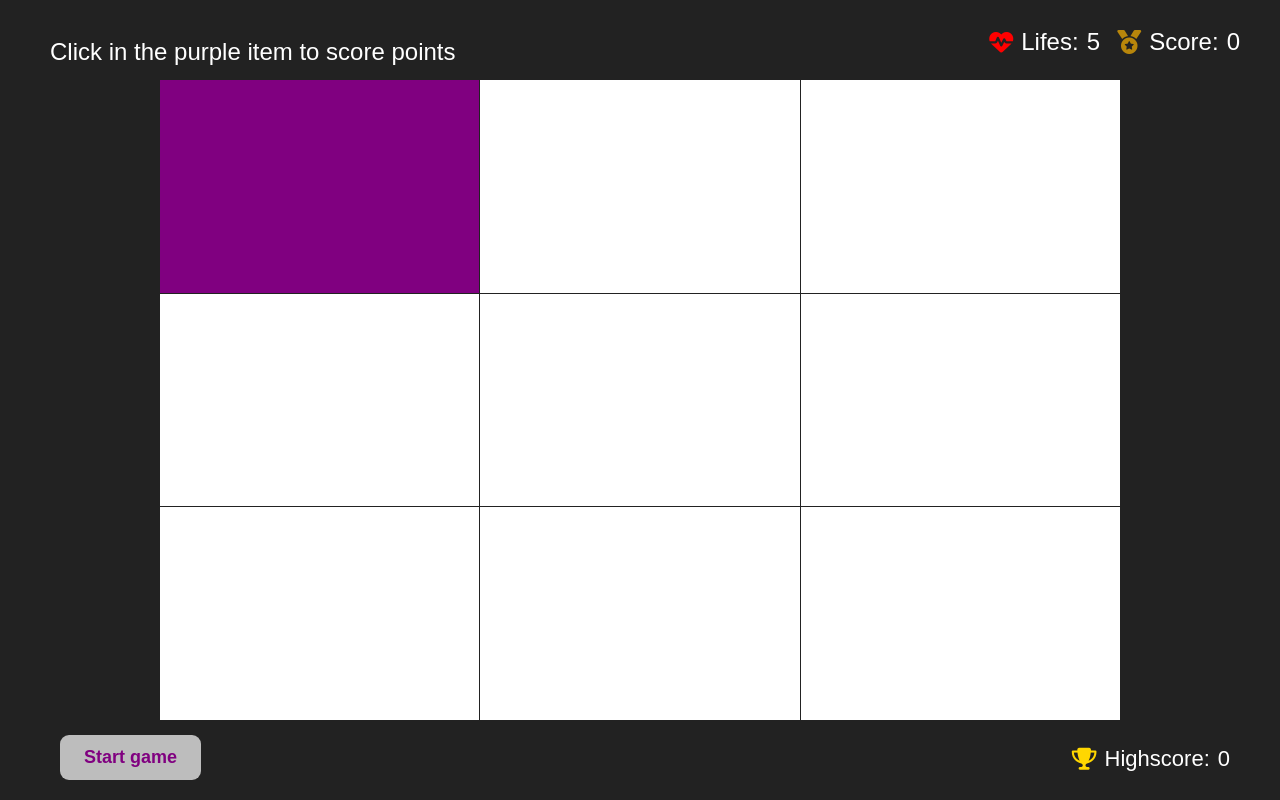
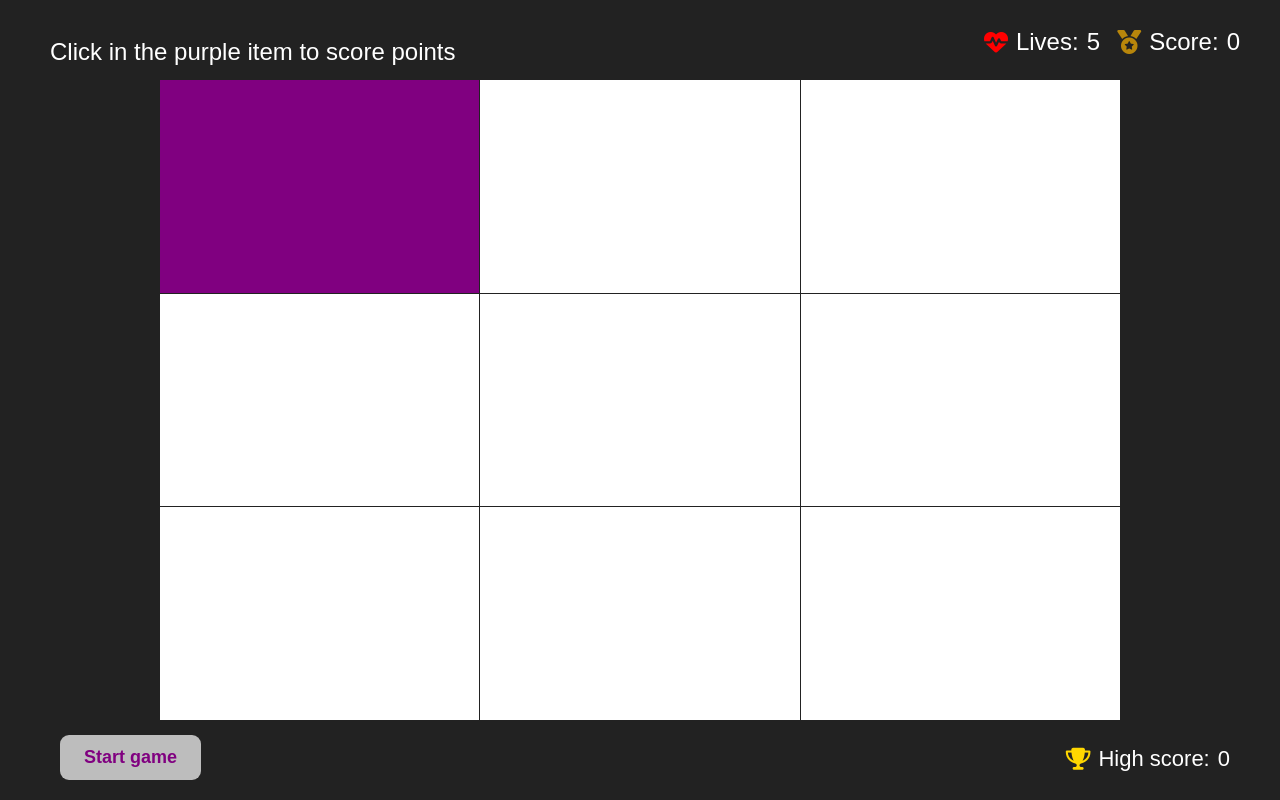
Before and after one commit to JanSeulin/clicker-game, a plain HTML site: page index.html in a window 1280 px wide. Drawn offline with Linux system fonts and the light colour scheme.

```diff
--- a/index.html
+++ b/index.html
@@ -33,8 +33,8 @@
   <button class="btn start-game">Start game</button>
   <p class="game-instruction">Click in the purple item to score points <span class="hide-tablet">&xrarr;</span></p>
   <p class="score-text"><i class="fas fa-medal"></i> Score: <span class="score">15</span></p>
-  <p class="lifes-left-text"><i class="fas fa-heartbeat"></i> Lifes: <span class="lifes">5</span></p>
-  <p class="highscore-text"><i class="fas fa-trophy"></i> Highscore: <span class="highscore">0</span></p>
+  <p class="lifes-left-text"><i class="fas fa-heartbeat"></i> Lives: <span class="lifes">5</span></p>
+  <p class="highscore-text"><i class="fas fa-trophy"></i> High score: <span class="highscore">0</span></p>
 
   <!-- Javascript -->
   <script src="js/script.js"></script>
```
Also changed, not shown: 1 other file.
